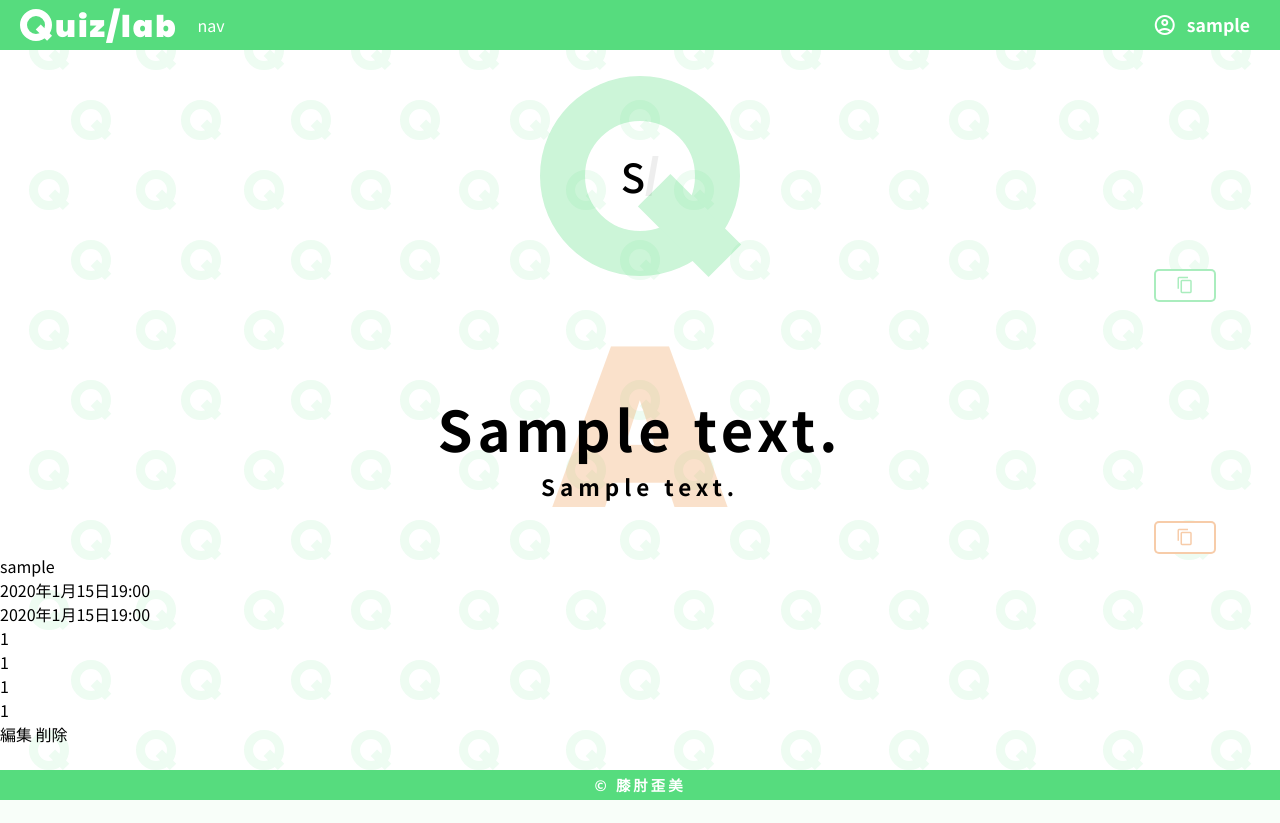
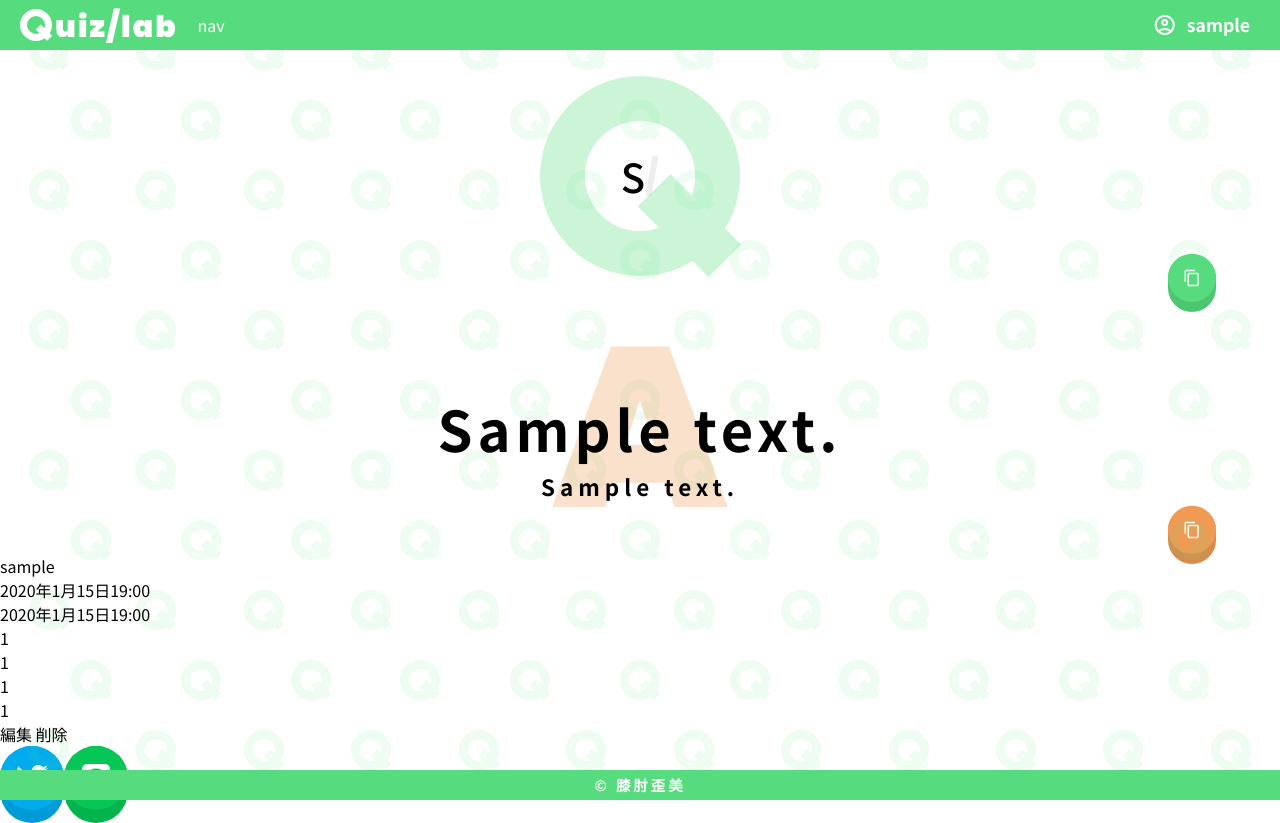
Before and after one commit to morihey-yabusaka/QuizSlashLab, a Django app: page /quiz/detail/1 in a window 1280 px wide. Before the commit the page ends 800 px from the top, so only its background shows below. Run offline with Django 4.2, Linux system fonts and the light colour scheme; a user stored in the database is signed in; tables that the repository leaves empty hold one stand-in row (values such as "Sample post"); parts of the project's set-up code (start-up, migrations or seed data) failed here and were passed over.

Commit message:
init sns share

```diff
--- a/app/static/css/style.css
+++ b/app/static/css/style.css
@@ -1,3 +1,4 @@
+@charset "UTF-8";
 @import url("https://fonts.googleapis.com/css2?family=Noto+Sans+JP:wght@100;300;400;500;700;900&family=Poppins:wght@900&display=swap");
 a {
   color: #000;
@@ -270,18 +271,75 @@ footer {
 }
 
 .btn {
-  --color1: #555;
+  --size: 64px;
+  --color1: var(--red);
   --color2: #fff;
+  position: relative;
+  display: flex;
+  align-items: center;
+  justify-content: center;
+  width: var(--size);
+  height: var(--size);
+  color: var(--color2);
   cursor: pointer;
-  background-color: var(--color2);
-  border: solid 2px var(--color1);
-  color: var(--color1);
-  box-sizing: border-box;
-  transition: 0.2s;
+  font-size: 32px;
+}
+.btn:after {
+  content: "";
+  position: absolute;
+  top: 0;
+  left: 0;
+  width: 100%;
+  height: 100%;
+  background-color: var(--color1);
+  border-radius: 100000px;
+  z-index: -1;
+}
+.btn:before {
+  content: "";
+  position: absolute;
+  top: 0;
+  left: 0;
+  width: 100%;
+  height: 120%;
+  background-color: var(--color1);
+  filter: brightness(0.9);
+  border-radius: 100000px;
+  z-index: -2;
 }
 .btn:hover {
-  background-color: var(--color1);
-  color: var(--color2);
+  transform: translateY(2%);
+}
+.btn:hover:before {
+  height: 118%;
+}
+.btn:active {
+  transform: translateY(10%);
+}
+.btn:active:before {
+  height: 110%;
+}
+.btn#twitter {
+  --color1: #00acee;
+}
+.btn#twitter:after {
+  content: "";
+  display: flex;
+  align-items: center;
+  justify-content: center;
+  font-family: "Font Awesome 5 Brands";
+  color: #fff;
+}
+.btn#line {
+  --color1: #06c755;
+}
+.btn#line:after {
+  content: "";
+  display: flex;
+  align-items: center;
+  justify-content: center;
+  font-family: "Font Awesome 5 Brands";
+  color: #fff;
 }
 
 .notice_list {
@@ -444,7 +502,8 @@ footer {
   opacity: 0.3;
 }
 .page.quiz.detail .main .quiz > .q .btn, .page.quiz.detail .main .quiz > .a .btn, .page.quiz.delete .main .quiz > .q .btn, .page.quiz.delete .main .quiz > .a .btn, .page.quiz.create .main .quiz > .q .btn, .page.quiz.create .main .quiz > .a .btn {
-  --color1: rgba(var(--orange-rgb), .5);
+  --size: 48px;
+  --color1: rgba(var(--orange-rgb));
   position: absolute;
   bottom: 0;
   right: 5%;
@@ -511,7 +570,7 @@ footer {
   visibility: visible;
 }
 .page.quiz.detail .main .quiz > .q .btn, .page.quiz.delete .main .quiz > .q .btn, .page.quiz.create .main .quiz > .q .btn {
-  --color1: rgba(var(--green-rgb), .5);
+  --color1: rgba(var(--green-rgb));
 }
 .page.quiz.detail .main .quiz > .a .text, .page.quiz.delete .main .quiz > .a .text, .page.quiz.create .main .quiz > .a .text {
   position: relative;
@@ -532,6 +591,9 @@ footer {
 .page.quiz.detail .main .info, .page.quiz.delete .main .info, .page.quiz.create .main .info {
   width: 100%;
   height: 30%;
+}
+.page.quiz.detail .main .info .sns, .page.quiz.delete .main .info .sns, .page.quiz.create .main .info .sns {
+  display: flex;
 }
 
 .page.quiz.delete form {
--- /dev/null
+++ b/app/static/js/sns.js
@@ -0,0 +1,14 @@
+function createSNSURL(sns, url, text) {
+  url = encodeURIComponent(decodeURIComponent(url))
+  text = encodeURIComponent(decodeURIComponent(text))
+  var apiUrl = ""
+
+  if("twitter" == sns) {
+    apiUrl = "https://twitter.com/share?text=" + text + "&url=" + url
+  } else if ("line" == sns) {
+    apiUrl = "http://line.me/R/msg/text/?" + text + "%20" + url
+  } else {
+    throw new Error("unknown sns value")
+  }
+  return apiUrl
+}
--- a/app/static/scss/comp/_btn.scss
+++ b/app/static/scss/comp/_btn.scss
@@ -1,15 +1,80 @@
 .btn {
-  --color1: #555;
+  --size: 64px;
+  --color1: var(--red);
   --color2: #fff;
+  position: relative;
+  display: flex;
+  align-items: center;
+  justify-content: center;
+  width: var(--size);
+  height: var(--size);
+  color: var(--color2);
   cursor: pointer;
-  background-color: var(--color2);
-  border: solid 2px var(--color1);
-  color: var(--color1);
-  box-sizing: border-box;
-  transition: .2s;
+  font-size: 32px;
+
+  &:after {
+    content: "";
+    position: absolute;
+    top: 0;
+    left: 0;
+    width: 100%;
+    height: 100%;
+    background-color: var(--color1);
+    border-radius: 100000px;
+    z-index: -1;
+  }
+
+  &:before {
+    content: "";
+    position: absolute;
+    top: 0;
+    left: 0;
+    width: 100%;
+    height: 120%;
+    background-color: var(--color1);
+    filter: brightness(.9);
+    border-radius: 100000px;
+    z-index: -2;
+  }
 
   &:hover {
-    background-color: var(--color1);
-    color: var(--color2);
+    transform: translateY(2%);
+
+    &:before {
+      height: 118%;
+    }
+  }
+
+  &:active {
+    transform: translateY(10%);
+
+    &:before {
+      height: 110%;
+    }
+  }
+
+  &#twitter {
+    --color1: #00acee;
+
+    &:after {
+      content: "\f099";
+      display: flex;
+      align-items: center;
+      justify-content: center;
+      font-family: "Font Awesome 5 Brands";
+      color: #fff;
+    }
+  }
+  &#line {
+    --color1: #06c755;
+
+    &:after {
+      content: "\f3c0";
+      display: flex;
+      align-items: center;
+      justify-content: center;
+      font-family: "Font Awesome 5 Brands";
+      color: #fff;
+    }
   }
 }
--- a/app/static/scss/quiz/_detail.scss
+++ b/app/static/scss/quiz/_detail.scss
@@ -47,7 +47,8 @@
         }
 
         .btn {
-          --color1: rgba(var(--orange-rgb), .5);
+          --size: 48px;
+          --color1: rgba(var(--orange-rgb));
           position: absolute;
           bottom: 0;
           right: 5%;
@@ -129,7 +130,7 @@
         }
 
         .btn {
-          --color1: rgba(var(--green-rgb), .5);
+          --color1: rgba(var(--green-rgb));
         }
       }
 
@@ -156,6 +157,10 @@
     .info {
       width: 100%;
       height: 30%;
+
+      .sns {
+        display: flex;
+      }
     }
   }
 }
--- a/app/templates/comp/head.html
+++ b/app/templates/comp/head.html
@@ -10,6 +10,7 @@
   <!-- google fonts icon all -->
   <link rel="stylesheet" href="https://fonts.googleapis.com/icon?family=Material+Icons|Material+Icons+Outlined|Material+Icons+Sharp|Material+Icons+Round|Material+Icons+Two+Tone">
   <script src="{% static 'js/lib.js' %}"></script>
+  <script src="{% static 'js/sns.js' %}"></script>
   <link rel="stylesheet" href=" {% static 'css/reset.css' %}">
   <link rel="stylesheet" href=" {% static 'css/style.css' %}">
 </head>
--- a/app/templates/quiz/detail.html
+++ b/app/templates/quiz/detail.html
@@ -59,6 +59,11 @@
       <a href="{% url 'app:quiz_delete' quiz.pk %}" class="delete">削除</a>
     {% endif %}
 
+    <div class="sns">
+      <a class="btn share" id="twitter" target="_blank" rel="noopener noreferrer"></a>
+      <a class="btn share" id="line" target="_blank" rel="noopener noreferrer"></a>
+    </div>
+
   </div>
 {% endblock content %}
 
@@ -83,5 +88,17 @@
       slashElm.classList.add("right")
     }
   }
+
+  // sns share
+  var snsBtnElms = getElms(".sns .share")
+  const URL = location.href
+  const Q =  "{{ quiz.question }}"
+  for(var snsBtnElm of snsBtnElms) {
+    if ("twitter" == snsBtnElm.id) {
+      snsBtnElm.setAttribute("href", createSNSURL(snsBtnElm.id, URL, Q))
+    } else if ("line" == snsBtnElm.id) {
+      snsBtnElm.setAttribute("href", createSNSURL(snsBtnElm.id, URL, Q))
+    }
+  }
 </script>
 {% endblock foot %}
```
Also changed, not shown: 1 other file.
